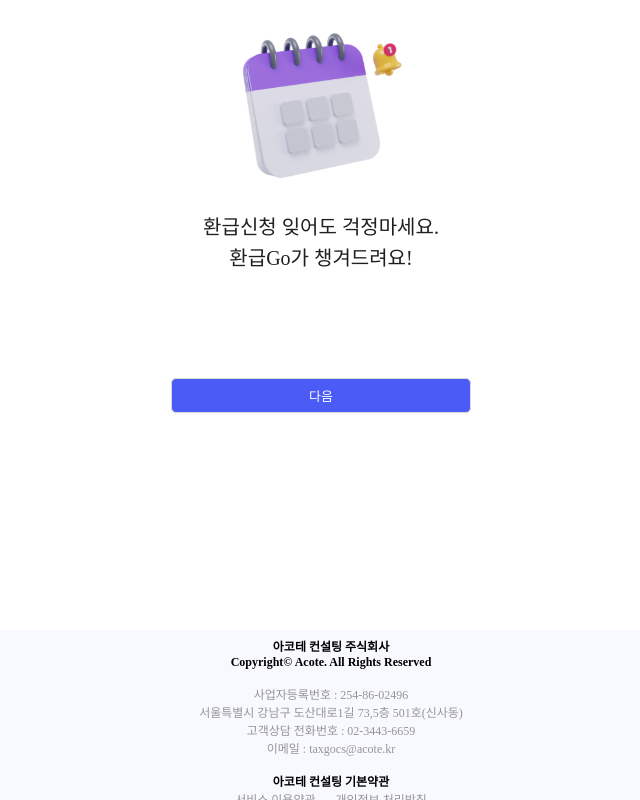
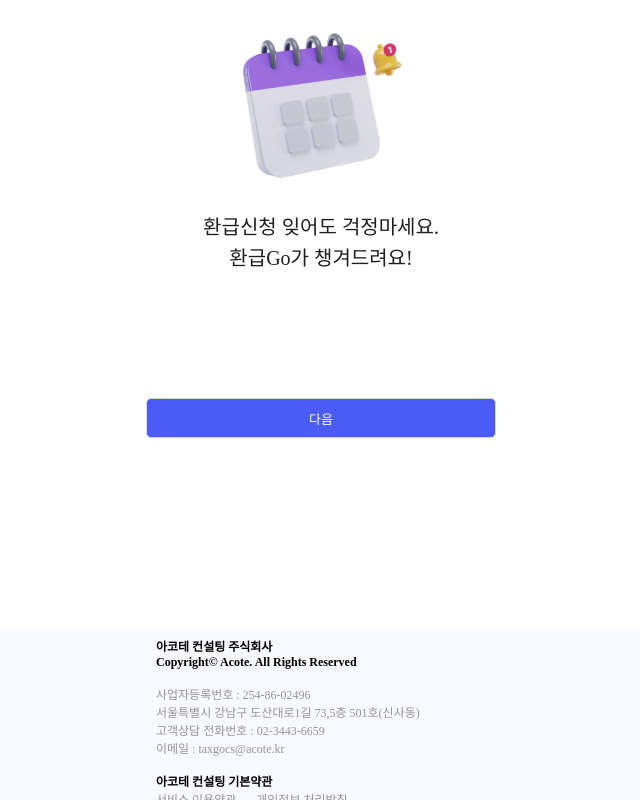
Before and after one commit to Fnv-RefundGo/Client, a React (Create React App) app: page / in a window 1280 px wide. Shown: the whole page, without its empty margins (319-959 px from the left). Built offline with nearby package versions, Linux system fonts and the light colour scheme.

Commit message:
메인페이지, 법인사업자 사업장인증서 등록페이지 리팩토링

```diff
--- a/src/App.js
+++ b/src/App.js
@@ -17,7 +17,7 @@ import PrivacyPageComwel from "./pages/terms/PrivacyPage-comwel";
 import TermsPageComwel from "./pages/terms/TermsPage-comwel";
 import ThirdPageComwel from "./pages/terms/ThirdPage-comwel";
 import IdPageComwel from "./pages/terms/IdPage-comwel";
-import IndiRefundCompletePage from "./pages/individual/IndiRefundCompletePage";
+import RefundCompletePage from "./pages/RefundCompletePage";
 import CorpMemberInfoInputPage from "./pages/corporate/CorpMemberInfoInputPage";
 import CorpInfoInputPage from "./pages/corporate/CorpInfoInputPage";
 import CorpCertificationUploadPage from "./pages/corporate/certificationUpload/CorpCertificationUploadPage";
@@ -56,7 +56,7 @@ function App() {
                         <Route path="/comwel-third" element={<ThirdPageComwel/>}/>
                         <Route path="/comwel-id" element={<IdPageComwel/>}/>
 
-                        <Route path="/individual-refund-complete" element={<IndiRefundCompletePage/>}/>
+                        <Route path="/refund-complete" element={<RefundCompletePage/>}/>
 
                         <Route path="/corporate-member-infoInput" element={<CorpMemberInfoInputPage/>}/>
                         <Route path="/corporate-infoInput" element={<CorpInfoInputPage/>}/>
--- a/src/components/Footer.js
+++ b/src/components/Footer.js
@@ -14,6 +14,7 @@ const Footer = () => {
         <div className="footer">
             <div className="content">
                 <br/>
+                <div className="content-text">
                 <div><b>아코테 컨설팅 주식회사</b></div>
                 <div><b>Copyright© Acote. All Rights Reserved</b></div><br/>
                 <div className="opacity">
@@ -24,13 +25,14 @@ const Footer = () => {
                 </div>
                 <br/>
                 <div><b>아코테 컨설팅 기본약관</b></div>
-                <div className="opacity">
-                <div className="display">
-                    <div className="terms" onClick={goOnTermsPage}>서비스 이용약관</div>
-                    <div className="privacy" onClick={goOnPrivacyPage}>개인정보 처리방침</div>
+                    <div className="opacity">
+                        <div className="display">
+                            <div className="terms" onClick={goOnTermsPage}>서비스 이용약관 </div>
+                            <div className="privacy" onClick={goOnPrivacyPage}>개인정보 처리방침</div>
+                        </div>
+                    </div>
+                {/*<img className="channel-talk" src={process.env.PUBLIC_URL + `/assets/channel-talk.svg`}/>*/}
                 </div>
-                </div>
-                {/*<img className="channel-talk" src={process.env.PUBLIC_URL + `/assets/channel-talk.svg`}/>*/}
             </div>
         </div>
     );
--- a/src/css/CorpCertificationUploadPage.css
+++ b/src/css/CorpCertificationUploadPage.css
@@ -75,11 +75,18 @@ span.cert {
     color: grey;
 }
 
+.upload-certification a {
+    text-decoration: none;
+    color: grey;
+}
+
 .cert-upload-nextBtn {
     margin-top: 50px;
     width: 450px;
     height: 35px;
     font-family: pretendard;
+    background-color: #4A5BF6;
+    color: white;
 }
 
 .circleX {
--- a/src/css/Footer.css
+++ b/src/css/Footer.css
@@ -9,23 +9,29 @@
 }
 
 .content {
+    margin: 0 auto;
+    width: 100%;
     position: absolute;
     top: 50%;
     left: 0;
     transform: translate(0, -50%);
     font-size: 12px;
     font-family: pretendard;
-    width: 100%;
-    justify-content: center;
+}
+.content-text {
+    margin: 0 auto;
+    width: 350px;
+    background-color: ghostwhite;
+    text-align: left;
 }
 
 .display {
     display: flex;
-    justify-content: center;
+    text-align: left;
 }
 
 .display > div {
-    margin: 0 10px;
+    margin-right: 20px;
 }
 
 .opacity {
--- a/src/css/MainPage.css
+++ b/src/css/MainPage.css
@@ -42,13 +42,13 @@
 }
 
 .nextBtn {
-    width: 300px;
-    height: 35px;
+    width: 350px;
+    height: 40px;
     background-color: #4A5BF6;
     border-radius: 5px;
     text-align: center;
     color: white;
     font-size: 13px;
     font-family: pretendard;
-    margin-top : 50px;
+    margin-top : 70px;
 }
--- a/src/pages/MainPage.js
+++ b/src/pages/MainPage.js
@@ -19,6 +19,7 @@ const MainPage = () => {
     }
 
     return (
+        <div>
         <div className="custom-carousel-container">
             <Carousel autoplay {...settings}>
                 <div>
@@ -53,8 +54,9 @@ const MainPage = () => {
                     <br/>
                 </div>
             </Carousel>
-            <Button className="nextBtn" onClick={goOnIdentificationPage}> 다음 </Button>
-            <Footer/>
+        </div>
+    <Button className="nextBtn" onClick={goOnIdentificationPage}> 다음 </Button>
+    <Footer/>
         </div>
 
     );
--- a/src/pages/individual/IndiRefundCompletePage.js
+++ b/src/pages/RefundCompletePage.js
@@ -1,8 +1,8 @@
 import React from 'react';
-import '../../css/RefundCompletePage.css';
+import '../css/RefundCompletePage.css';
 import {Button} from "antd";
 
-const IndiRefundCompletePage = () => {
+const RefundCompletePage = () => {
     return(
         <div className="complete-wrapper">
             <div className="complete-text1">사업장의 환급조회 접수가 완료되었습니다.</div>
@@ -18,4 +18,4 @@ const IndiRefundCompletePage = () => {
     );
 }
 
-export default IndiRefundCompletePage;
+export default RefundCompletePage;
--- a/src/pages/corporate/certificationUpload/CorpCertificationUploadFailPage.js
+++ b/src/pages/corporate/certificationUpload/CorpCertificationUploadFailPage.js
@@ -39,7 +39,9 @@ const CorpCertificationUploadFailPage = () => {
                               사업장 인증서가 확인되지 않습니다.<br/>
                               해당 사이트에 인증서 업로드 확인 후 재시도 바랍니다.
                           </div>
+                          <a href="/corporate-certification-upload">
                           <div className="re-upload">재업로드</div>
+                          </a>
                       </div>
                   </div>
                   <div className="hometax-upload-contents2">
--- a/src/pages/corporate/certificationUpload/CorpCertificationUploadPage.js
+++ b/src/pages/corporate/certificationUpload/CorpCertificationUploadPage.js
@@ -33,8 +33,10 @@ const CorpCertificationUploadPage = () => {
                           <div className="hometax-cert-text1">홈택스 인증서</div><br/>
                           <div className="hometax-cert-text2">홈택스 사이트에서 신고된<br/>현황내역을 수집하기 위한 인증서</div>
                       </div>
-                      <div className="upload-certification">
+                      <div className="upload-certification" >
+                          <a href="/corporate-certification-upload-buffering">
                           <PlusCircleFilled className="circlePlus" /> <br/>인증서 가져오기
+                          </a>
                       </div>
                   </div>
                   <div className="hometax-upload-contents2">
--- a/src/pages/corporate/certificationUpload/CorpCertificationUploadSuccessPage.js
+++ b/src/pages/corporate/certificationUpload/CorpCertificationUploadSuccessPage.js
@@ -47,7 +47,9 @@ const CorpCertificationUploadSuccessPage = () => {
                           <PlusCircleFilled className="circlePlus" /><br/>인증서 가져오기
                       </div>
                   </div>
-                  <Button className="cert-upload-nextBtn" disabled>다음</Button>
+                  <a href="/refund-complete">
+                  <Button className="cert-upload-nextBtn">다음</Button>
+                  </a>
               </div>
           </div>
       </div>
--- a/src/pages/individual/comwel/ComwelIndiCertificationPage.js
+++ b/src/pages/individual/comwel/ComwelIndiCertificationPage.js
@@ -22,7 +22,7 @@ const ComwelIndiCertificationPage = () => {
 
     const handleCancel = () => {
         setIsModalOpen(false);
-        window.location.href = "/individual-refund-complete";
+        window.location.href = "/refund-complete";
     };
 
     const resetTimer = () => {
```
